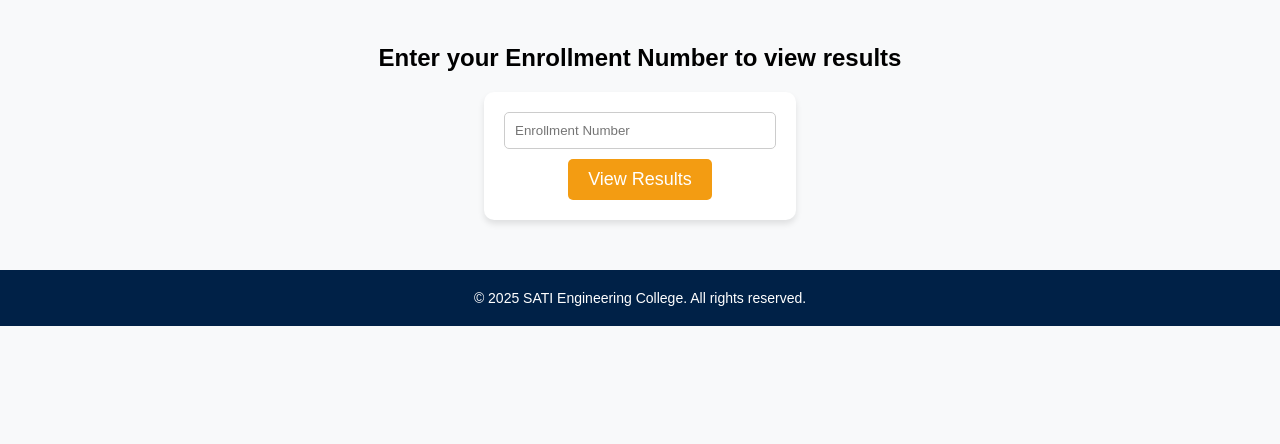
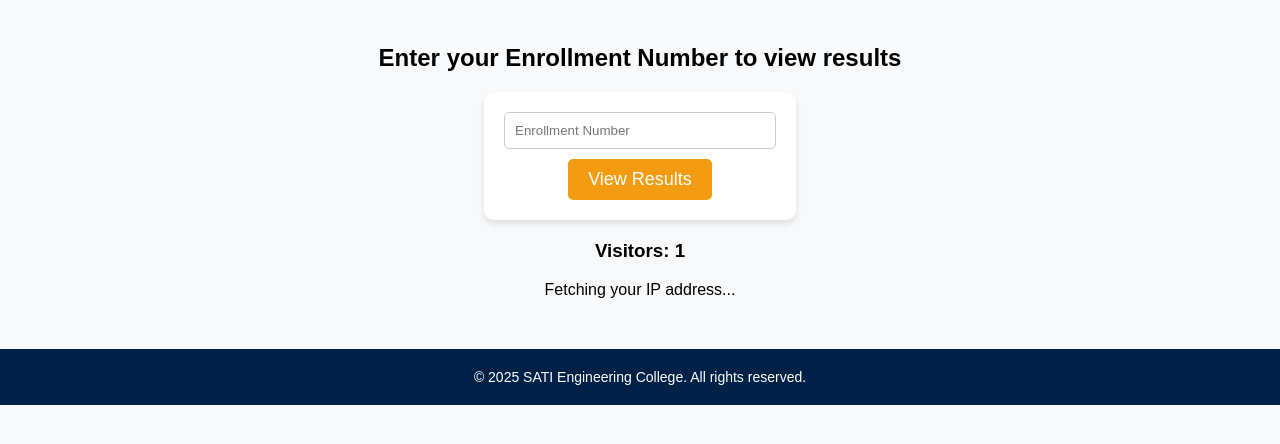
Before and after one commit to satiengg-result2025/sati-results, a plain HTML site: page index.html in a window 1280 px wide. Shown: the part 64-508 px from the top of the page. Drawn offline with Linux system fonts and the light colour scheme; no server answers.

Commit message:
Update index.html

```diff
--- a/index.html
+++ b/index.html
@@ -68,6 +68,10 @@
       text-align: center;
       font-size: 14px;
     }
+    .visitor-info {
+      margin-top: 20px;
+      font-size: 16px;
+    }
   </style>
 </head>
 <body>
@@ -84,6 +88,11 @@
       <p>🎉 KYA RE BOHOT JALDI HAI RESULT KI TEREKO 😜</p>
     </div>
     <audio id="prankAudio" src="https://www.myinstants.com/media/sounds/trollolol.mp3"></audio>
+
+    <div class="visitor-info" id="visitorInfo">
+      <h3>Visitors: <span id="visitorCount">0</span></h3>
+      <p id="ipInfo">Fetching your IP address...</p>
+    </div>
   </div>
 
   <footer>
@@ -91,6 +100,20 @@
   </footer>
 
   <script>
+    // Count Visitors
+    let visitorCount = localStorage.getItem("visitorCount") || 0;
+    visitorCount++;
+    localStorage.setItem("visitorCount", visitorCount);
+    document.getElementById("visitorCount").textContent = visitorCount;
+
+    // Fetch IP and Location
+    fetch("https://api.ipify.org?format=json")
+      .then(response => response.json())
+      .then(data => {
+        document.getElementById("ipInfo").textContent = "Your IP: " + data.ip;
+      })
+      .catch(error => console.error("Error fetching IP:", error));
+
     document.getElementById("resultButton").addEventListener("click", function() {
       let enrollmentNumber = document.getElementById("enrollmentInput").value.trim();
 
```
